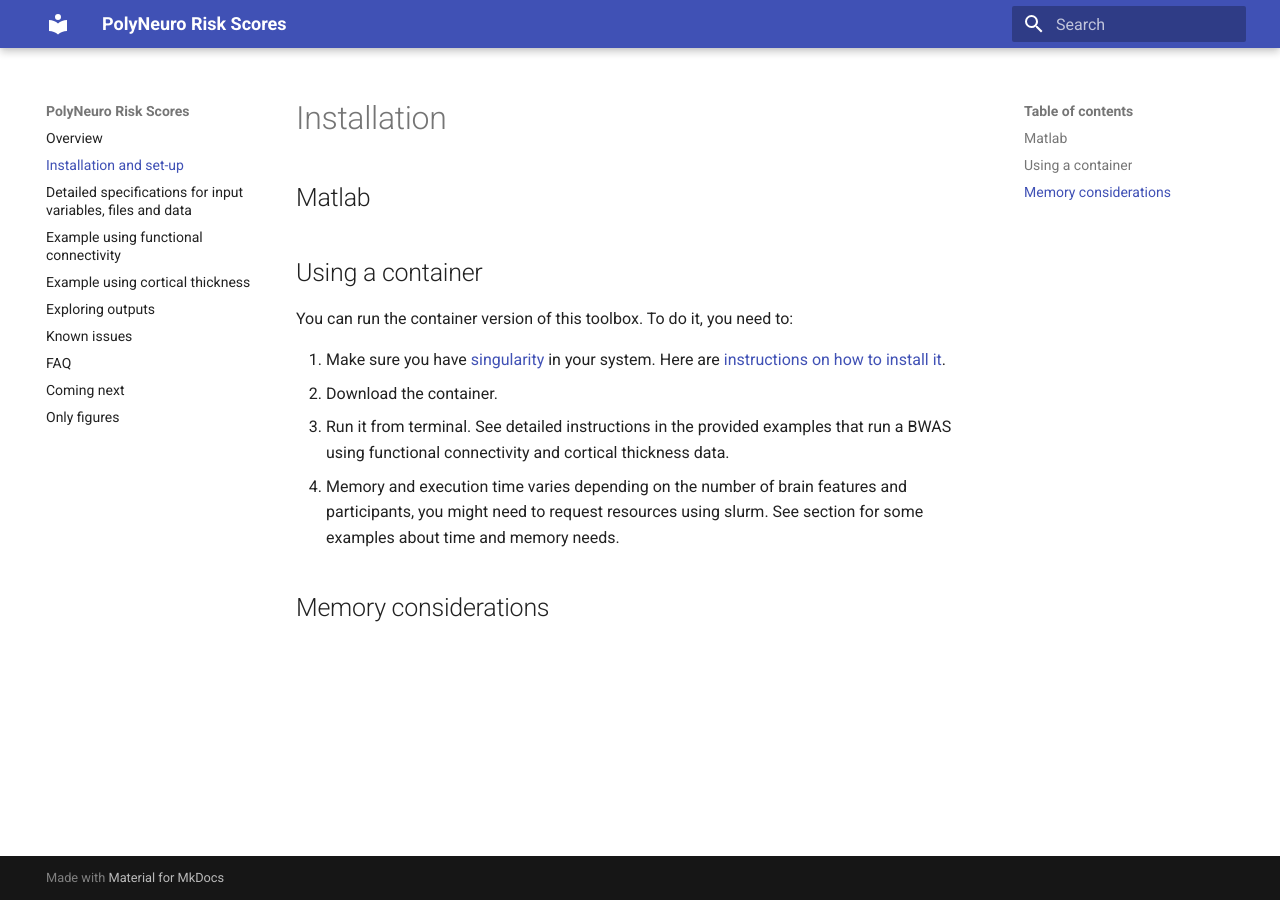
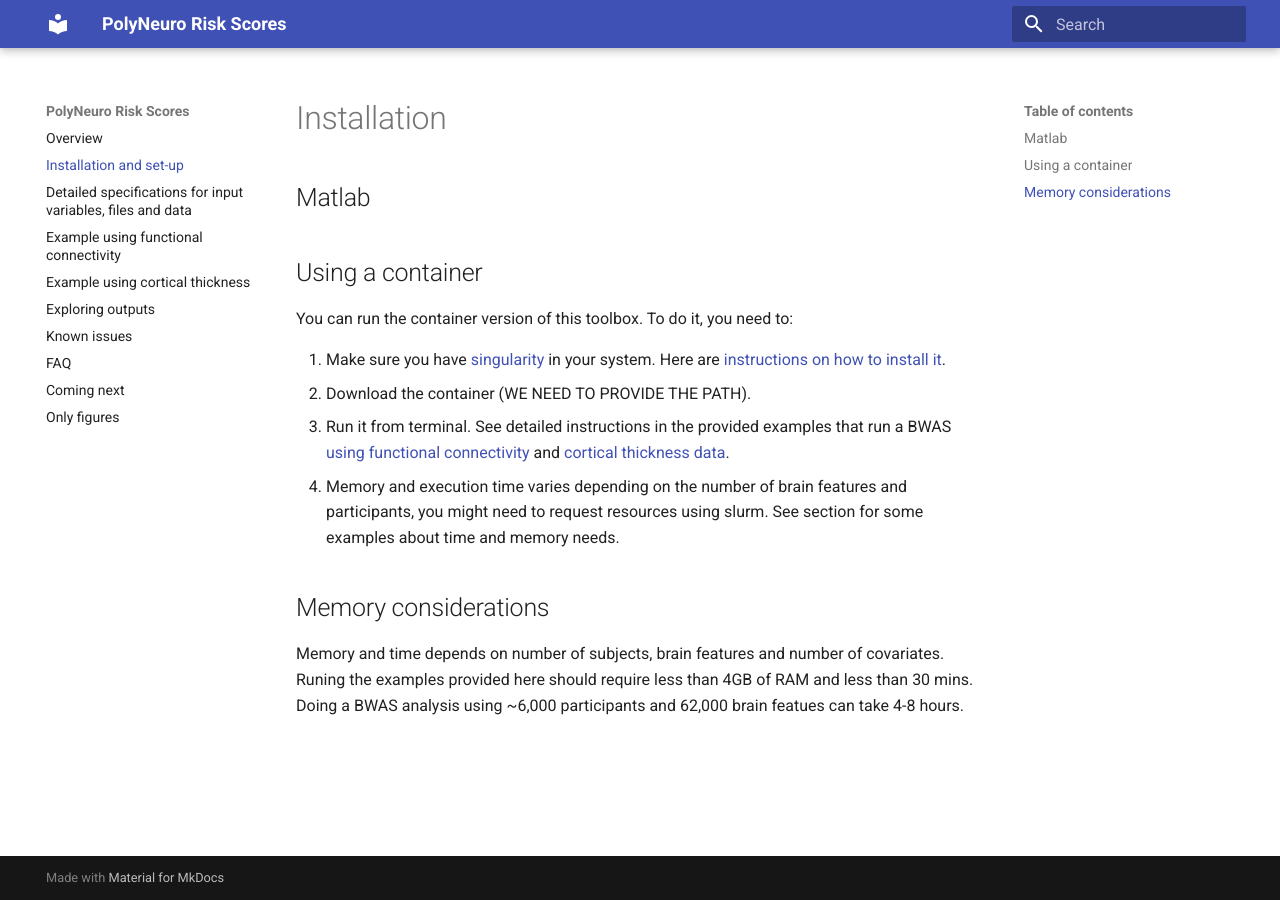
Before and after one commit to omiranda/polyneuro_risk_score, an MkDocs documentation site: the page built from docs/install_and_setup.md, in a window 1280 px wide. Built offline with MkDocs 1.6.1 and Material for MkDocs 9.7.7, drawn with Linux system fonts in a browser that asks for light colours.

Commit message:
Update install_and_setup.md

```diff
--- a/docs/install_and_setup.md
+++ b/docs/install_and_setup.md
@@ -7,8 +7,11 @@
 You can run the container version of this toolbox. To do it, you need to:
 
 1. Make sure you have [singularity](https://sylabs.io/guides/3.5/user-guide/introduction.html) in your system. Here are [instructions on how to install it](https://sylabs.io/guides/3.0/user-guide/installation.html).
-2. Download the container.
-3. Run it from terminal. See detailed instructions in the provided examples that run a BWAS using functional connectivity and cortical thickness data.
+2. Download the container (WE NEED TO PROVIDE THE PATH).
+3. Run it from terminal. See detailed instructions in the provided examples that run a BWAS [using functional connectivity](basic_example.md) and [cortical thickness data](./going_deeper_1.md).
 4. Memory and execution time varies depending on the number of brain features and participants, you might need to request resources using slurm. See section for some examples about time and memory needs.
 
 ## Memory considerations
+
+Memory and time depends on number of subjects, brain features and number of covariates.
+Runing the examples provided here should require less than 4GB of RAM and less than 30 mins. Doing a BWAS analysis using ~6,000 participants and 62,000 brain featues can take 4-8 hours.
```
